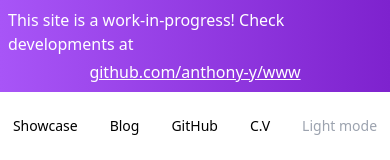
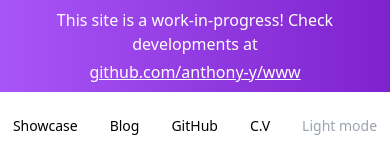
Before and after one commit to anthony-y/www, a Next.js app: page / in a window 390 px wide. Shown: the top 160 px of the page. Built offline with nearby package versions, Linux system fonts and the light colour scheme.

Commit message:
Change text alignment in Banner

```diff
--- a/components/Banner.tsx
+++ b/components/Banner.tsx
@@ -1,5 +1,5 @@
 function Banner({ children }) {
-  return <div className="flex flex-row flex-wrap justify-center gap-1 p-2 bg-gradient-to-r from-purple-500 to-purple-700 dark:from-lime-500 dark:to-lime-700 text-white transition duration-1000 font-sm md:font-lg">{children}</div>
+  return <div className="flex flex-row flex-wrap justify-center text-center gap-1 p-2 bg-gradient-to-r from-purple-500 to-purple-700 dark:from-lime-500 dark:to-lime-700 text-white transition duration-1000 font-sm md:font-lg">{children}</div>
 }
 
 export default Banner
```
